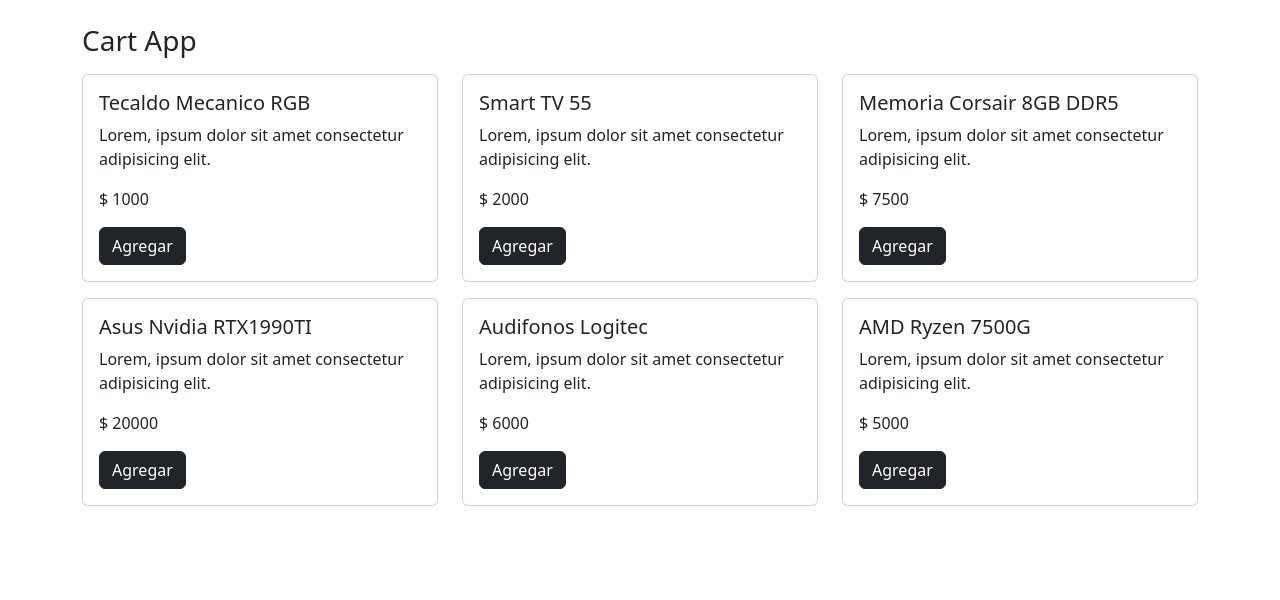
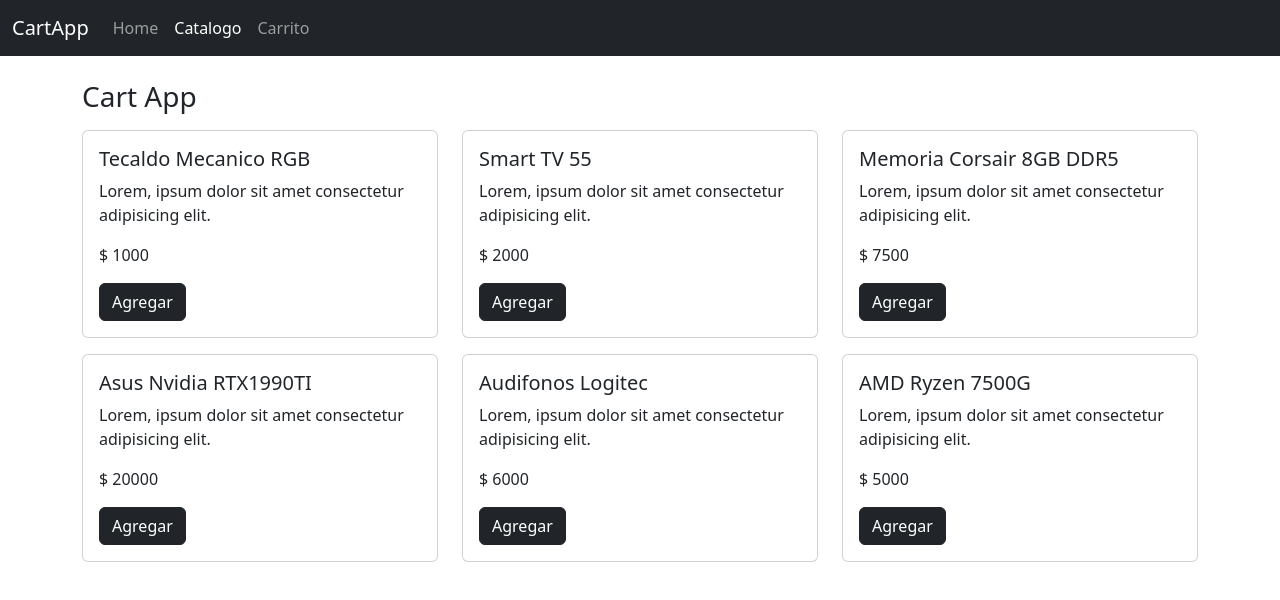
Before and after one commit to IngridFLG/Cart-App, a React (Vite) app: page /catalog in a window 1280 px wide. Shown: the top 600 px of the page. Built offline with nearby package versions, Linux system fonts and the light colour scheme.

Commit message:
se implemento la separacion de componentes en rutas react

```diff
--- a/src/CartApp.jsx
+++ b/src/CartApp.jsx
@@ -1,35 +1,16 @@
-import { Navigate, Route, Routes } from "react-router-dom";
-import { CartView } from "./components/CartView";
-import { ProductView } from "./components/ProductView";
-import { useItemCart } from "./hooks/useItemsCart";
+import { Navbar } from "./components/Navbar";
+import { CartRoutes } from "./routes/CartRoutes";
 
 export const CartApp = () => {
 
-    const { cartItems, handlerAddProductCart, handlerDeleteProductCart } =useItemCart();
-
     return(
     <>
-
+        <Navbar/>
         <div className="container my-4">
 
             <h3>Cart App</h3>
-            {/* rutas con react */}
-            <Routes>
-                <Route
-                    path="catalog"
-                    element={ <ProductView add={product => handlerAddProductCart(product) }/>}
-                />
-                <Route path="cart" element={ (
-                    cartItems?.length <= 0 ?
-                    <div className="alert alert-warning"> No hay productos en el carrito de compra</div>
-                    : (
-                        <div className="my-4 w-50">
-                            <CartView items={cartItems} handlerDelete={handlerDeleteProductCart}/>
-                        </div>
-                    )
-                )}/>
-                <Route path="/" element={<Navigate to={'catalog'}/>}/>
-            </Routes>
+            <CartRoutes/>
+
         </div>
     </>
     )
--- a/src/components/CartView.jsx
+++ b/src/components/CartView.jsx
@@ -1,9 +1,11 @@
 import { useEffect, useState } from "react";
 import { calculateToltal } from "../services/productService";
+import { useNavigate } from "react-router-dom";
 
 export const CartView = ({ items, handlerDelete }) => {
 
     const [total, setTotal] = useState(0);
+    const navigate = useNavigate();
 
     //total del carrito
     useEffect(() => {
@@ -14,6 +16,11 @@
 
     const deleteProduct = (id) => {
         handlerDelete(id);
+    }
+
+    const onCatalog = () => {
+        //le da al boton seguir comprando y lo manda al inicio
+        navigate('/')
     }
 
   return (
@@ -48,6 +55,7 @@
                         </tr>
                     </tfoot>
         </table>
+        <button className="btn btn-dark" onClick={onCatalog}>Seguir comprando</button>
     </>
   )
 }
--- /dev/null
+++ b/src/components/Navbar.jsx
@@ -0,0 +1,31 @@
+import { NavLink } from "react-router-dom";
+
+export const Navbar = () => {
+  return (
+    <>
+      <nav className="navbar navbar-expand-lg navbar-dark bg-dark">
+        <div className="container-fluid">
+        <NavLink className={'nav-link navbar-brand'} to="/"> CartApp </NavLink>
+          <button
+            className="navbar-toggler" type="button" data-bs-toggle="collapse" data-bs-target="#navbarNav" aria-controls="navbarNav" aria-expanded="false" aria-label="Toggle navigation"
+          >
+            <span className="navbar-toggler-icon"></span>
+          </button>
+          <div className="collapse navbar-collapse" id="navbarNav">
+            <ul className="navbar-nav">
+              <li className="nav-item">
+                <NavLink className={'nav-link'} to="/">Home</NavLink>
+              </li>
+              <li className="nav-item">
+              <NavLink className={'nav-link'} to="/catalog">Catalogo</NavLink>
+              </li>
+              <li className="nav-item">
+              <NavLink className={'nav-link'} to="/cart">Carrito</NavLink>
+              </li>
+            </ul>
+          </div>
+        </div>
+      </nav>
+    </>
+  );
+};
--- a/src/components/ProductItem.jsx
+++ b/src/components/ProductItem.jsx
@@ -1,8 +1,14 @@
+import { useNavigate } from "react-router-dom";
 
 
 export const ProductItem = ({add, id, name, description, price}) => {
+
+  const navigate = useNavigate();
+
   const addProductCart = (product) => {
     add(product);
+    //agrega y va directamente al carrito
+    navigate('/cart');
   }
   return (
     <>
--- /dev/null
+++ b/src/routes/CartRoutes.jsx
@@ -0,0 +1,30 @@
+import { Navigate, Route, Routes } from "react-router-dom";
+import { CartView } from "../components/CartView";
+import { ProductView } from "../components/ProductView";
+import { useItemCart } from "../hooks/useItemsCart";
+
+export const CartRoutes = () => {
+    const { cartItems, handlerAddProductCart, handlerDeleteProductCart } =useItemCart();
+
+    return (
+        <>
+        {/* rutas con react */}
+        <Routes>
+                <Route
+                    path="catalog"
+                    element={ <ProductView add={product => handlerAddProductCart(product) }/>}
+                />
+                <Route path="cart" element={ (
+                    cartItems?.length <= 0 ?
+                    <div className="alert alert-warning"> No hay productos en el carrito de compra</div>
+                    : (
+                        <div className="my-4 w-50">
+                            <CartView items={cartItems} handlerDelete={handlerDeleteProductCart}/>
+                        </div>
+                    )
+                )}/>
+                <Route path="/" element={<Navigate to={'catalog'}/>}/>
+            </Routes>
+        </>
+    )
+}
```
